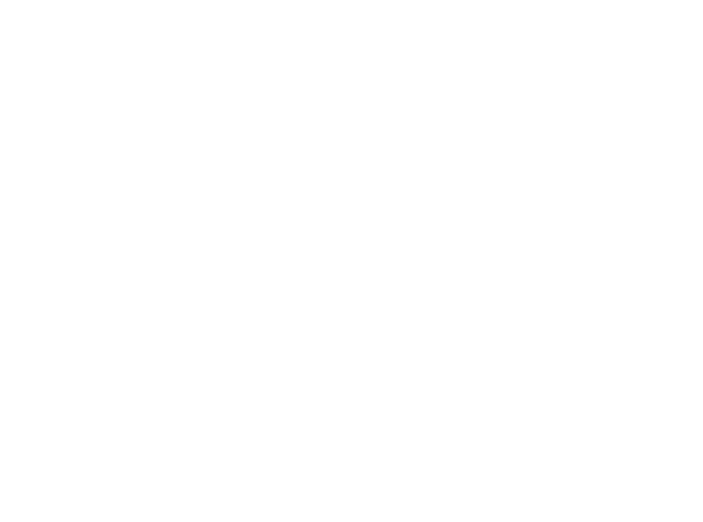
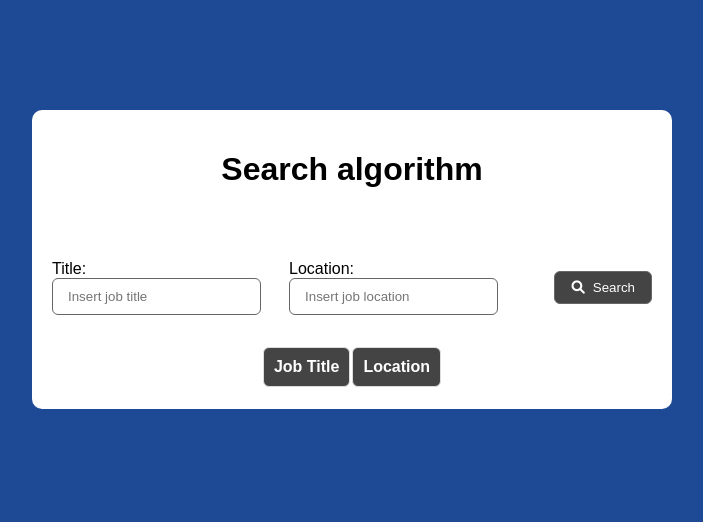
Before and after one commit to Giovanni-code-dev/M2W4D1, a plain HTML site: page index.html in a window 1280 px wide. Shown: the whole page, without its empty margins (288-991 px from the left). Drawn offline with Linux system fonts and the light colour scheme.

Commit message:
Aggiornati i file .html,.js,.css

```diff
--- a/index.html
+++ b/index.html
@@ -1,17 +1,58 @@
 <!DOCTYPE html>
 <html lang="en">
+
 <head>
     <meta charset="UTF-8">
     <meta name="viewport" content="width=device-width, initial-scale=1.0">
+    <link rel="stylesheet" href="/style.css">
+    <link href="https://cdnjs.cloudflare.com/ajax/libs/font-awesome/6.0.0-beta3/css/all.min.css" rel="stylesheet">
+
+
     <title>Document</title>
 </head>
+
 <body>
+
+    <header id="header">
+        <div class="container">
+            <h1>Search algorithm</h1>
+            <p></p>
+
+            <form id="formId">
+
+                <div class="gruppo">
+                    <label for="jobTitle">Title:</label>
+                    <input id="jobTitle" type="text" placeholder="Insert job title" name="jobTitle">
+                </div>
+
+                <div class="gruppo">
+                    <label for="jobLocation"> Location:</label>
+                    <input id="jobLocation" type="text" placeholder="Insert job location" name="jobLocation">
+                </div>
+
+                <div class="gruppo">
+                    <button type="submit"> <i class="fas fa-search"></i>Search</button>
+                </div>
+            </form>
+            <div>
+                <table id="resultTable">
+                    <thead>
+                        <tr>
+                            <th>Job Title</th>
+                            <th>Location</th>
+                        </tr>
+                    </thead>
+                    <tbody id="searchResultList"></tbody>
+                </table>
+            </div>
+        </div>
+
+    </header>
 
 
 
 
+    <script src="/script.js" defer></script>
+</body>
 
-
-    <script src="/script.js"></script>
-</body>
 </html>
--- a/script.js
+++ b/script.js
@@ -1,5 +1,4 @@
-/*
-PARTE 1:
+/*PARTE 1:
 Oggi analizzeremo un problema molto comune: realizzare algoritmi di ricerca.
 Il tuo compito è creare una funzione che cercherà per posizione lavorativa E posizione geografica. Questi due valori verranno passati come parametri
 Ti abbiamo fornito un array chiamato "jobs" in fondo al file, NON modificarlo in alcun modo.
@@ -21,18 +20,6 @@ REQUISITI:
 }
 
 - la tua ricerca deve essere "case insensitive" (non deve essere influenzata da lettere maiuscole o minuscole nelle parole cercate). Questo e' possibile trasformando tutto in lettere minuscole con .toLowerCase()
-
-
-
-
-
-
-
-
-
-
-
-
 PARTE 2:
 Nella pagina HTML, inserisci 2 input di tipo testo (uno per la location e uno per il titolo lavorativo, ricordati di diversificarli con un id) e un bottone con valore “cerca”
 
@@ -46,12 +33,6 @@ Dopo aver raccolto ed elaborato i dati, e’ il momento di mostrare i risultati
 */
 
 // NON MODIFICARE QUESTO ARRAY!
-
-
-
-
-
-
 const jobs = [
     { title: "Marketing Intern", location: "US, NY, New York" },
     {
@@ -139,21 +120,14 @@ const jobs = [
     },
 ]
 
-
-
-
 function searchJobs(jobsProp, jobTitle, jobLocation) {
     const titleLower = jobTitle.toLowerCase();
     const locationLower = jobLocation.toLowerCase();
 
-    const resultSearch = jobsProp.filter((e) =>{
-         if (e.title.toLowerCase().includes(titleLower) && e.location.toLowerCase().includes(locationLower)){
-            return true
-         }
-         return false
-
-
-        })
+    const resultSearch = jobsProp.filter((e) =>
+        e.title.toLowerCase().includes(titleLower) &&
+        e.location.toLowerCase().includes(locationLower)
+    );
 
     return {
         count: resultSearch.length,
@@ -161,6 +135,43 @@ function searchJobs(jobsProp, jobTitle, jobLocation) {
     }
 }
 
-const res = searchJobs(jobs,"software", "US")
+const htmlFormElement = document.getElementById("formId");
 
-console.log(res)
+if (htmlFormElement) {
+    htmlFormElement.addEventListener("submit", function (event) {
+        event.preventDefault();
+
+        const formData = new FormData(htmlFormElement);
+        const inputJobValue = formData.get("jobTitle") || '';
+        const inputLocationValue = formData.get("jobLocation") || '';
+
+        const risultato = searchJobs(jobs, inputJobValue, inputLocationValue);
+
+        const searchResultList = document.getElementById("searchResultList");
+        searchResultList.innerHTML = ""; // Pulizia della tabella prima di aggiungere i nuovi dati
+
+        if (risultato.result.length === 0) {
+            searchResultList.innerHTML = `<tr><td colspan="2" style="text-align: center;">Nessun risultato trovato</td></tr>`;
+            return;
+        }
+
+        risultato.result.forEach(element => {
+            const row = document.createElement('tr'); // Crea la riga
+
+            // Crea la cella per il titolo del lavoro
+            const jobTitleCell = document.createElement('td');
+            jobTitleCell.textContent = element.title;
+
+            // Crea la cella per la location del lavoro
+            const locationCell = document.createElement('td');
+            locationCell.textContent = element.location;
+
+            // Aggiungi le celle alla riga
+            row.appendChild(jobTitleCell);
+            row.appendChild(locationCell);
+
+            // Aggiungi la riga alla tabella
+            searchResultList.appendChild(row);
+        });
+    });
+}
--- a/style.css
+++ b/style.css
@@ -0,0 +1,107 @@
+html,
+body {
+    background-color: #1e4a95;
+    margin: 0;
+    padding: 0;
+
+    font-family: sans-serif;
+}
+
+h1 {
+    text-align: center;
+    margin-bottom: 20px;
+}
+
+/* Disporre gli elementi del modulo in una riga orizzontale */
+form {
+    display: flex;
+    flex-direction: row;
+    /* Disporre gli elementi in fila orizzontale */
+    justify-content: center;
+    /* Centrare il modulo orizzontalmente */
+    align-items: center;
+    /* Allineare verticalmente gli elementi */
+    gap: 10px;
+    /* Spazio tra gli elementi */
+}
+
+/* Stile uniforme per input e pulsante */
+.gruppo input,
+.gruppo button {
+    padding: 10px 15px;
+    border-radius: 6px;
+    border: 1px solid #666;
+    margin: 0;
+    /* Rimuovere margini extra */
+}
+
+/* Pulsante con stile */
+.gruppo button {
+    background-color: #444;
+    color: white;
+    cursor: pointer;
+    transition: background-color 0.3s ease;
+    padding: 8px 16px;
+    border-radius: 6px;
+    border: 1px solid #666;
+    display: flex;
+    justify-content: center;
+    align-items: center;
+    gap: 8px;
+}
+
+.gruppo button:hover {
+    background-color: #666;
+}
+
+.container {
+    max-width: 600px;
+    /* Larghezza massima del riquadro */
+    margin: 20px auto;
+    /* Centrare il riquadro */
+    padding: 20px;
+    /* Spazio interno */
+    background-color: #fff;
+    /* Sfondo del riquadro */
+    border-radius: 10px;
+    /* Angoli arrotondati */
+    transition: box-shadow 0.3s ease;
+    display: flex;
+    flex-direction: column;
+    align-items: center;
+    gap: 10px;
+}
+
+.container:hover {
+    box-shadow: 6px 10px 12px #000;
+    /* Ombra */
+}
+
+#header {
+    padding: 90px 15px;
+}
+
+table {
+    width: 100%;
+    border-collapse: separate;
+    margin-top: 20px;
+}
+
+th,
+td {
+    padding: 10px;
+    text-align: left;
+    border: 1px solid #ddd;
+    border-radius: 6px;
+}
+
+th {
+    text-align: center;
+    background-color: #444;
+    color: white;
+    border-radius: 6px;
+}
+
+tr:hover {
+    background-color: #5a7ebc;
+}
```
